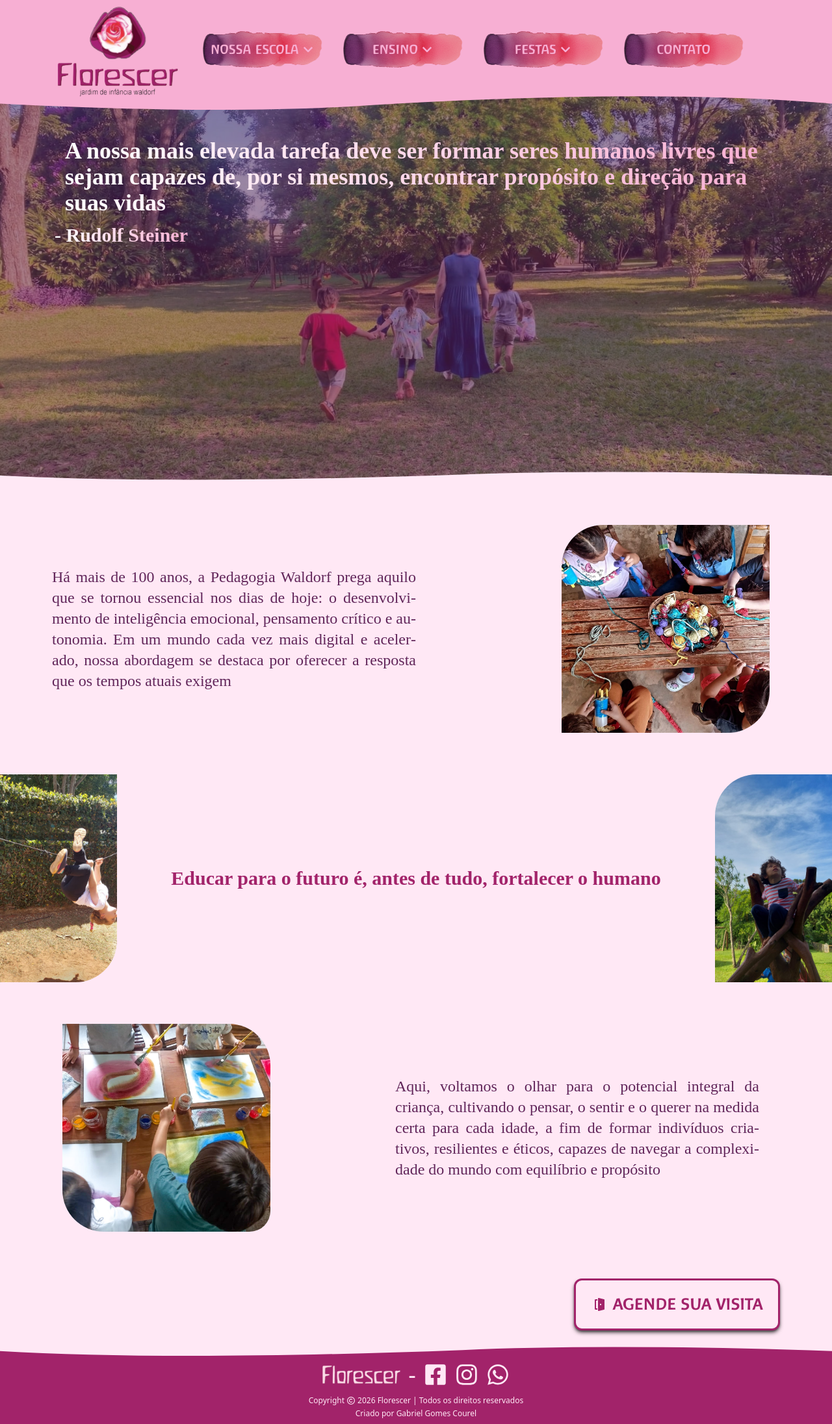
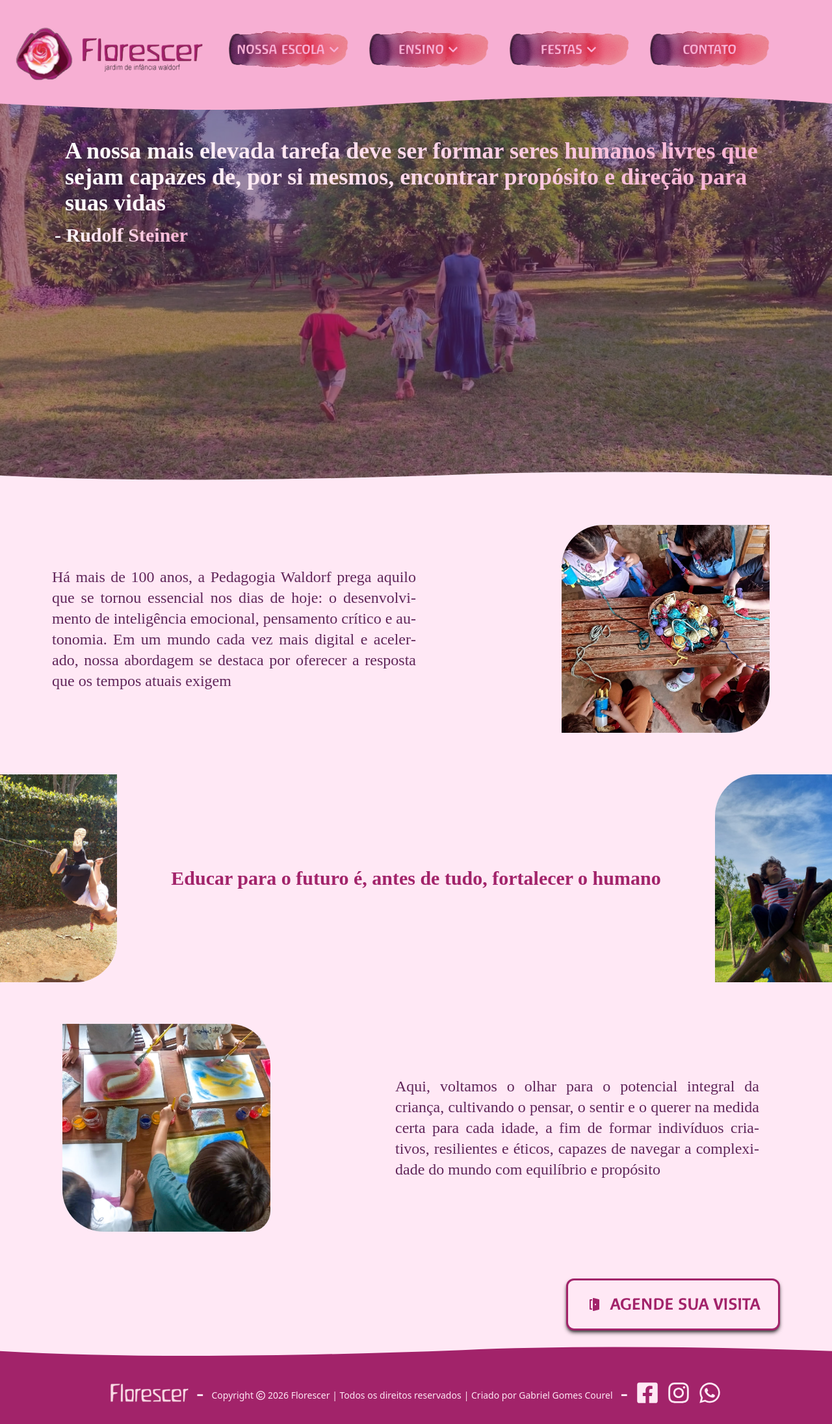
Before and after one commit to GabrielCourel/Florescer---Jardim-de-Inf-ncia-Waldorf-Website, a React (Vite) app in the folder florescer-webstie/: page / in a window 1280 px wide. Shown: the whole page at 65% size. Built offline with nearby package versions, Linux system fonts and the light colour scheme; a web font is replaced by a local one.

Commit message:
feature/footer completo

```diff
--- a/florescer-webstie/src/components/Footer.jsx
+++ b/florescer-webstie/src/components/Footer.jsx
@@ -21,26 +21,40 @@ export default function Footer ()
                 </svg>
 
                 {/* Div para guardar o conteúdo */}
-                <div className="bg-roxo-quase relative z-20 w-full h-24 -mt-24">
+                <div className="bg-roxo-quase relative z-20 w-full h-24 -mt-24 4k:h-34 grande:h-46">
 
                     <div className="flex justify-center items-center mx-8 my-2 h-full">
 
                         <div className="flex flex-col justify-center items-center">
 
-                            <div className="flex justify-center items-center gap-3 text-rosa-pastel text-4xl">
-                                <img src={florescer2} className="w-30" />
+                            <div className="flex justify-center items-center gap-3 text-rosa-pastel text-4xl note:text-5xl 4k:text-6xl grande:text-7xl">
+
+                                <img src={florescer2} className="w-30 note:w-50 4k:w-70 grande:w-90" />
+
                                 <p> - </p>
+
+                                    <div className="hidden foto:flex flex-col justify-center items-center translate-y-2.75 laptop:translate-y-1">
+                                        <div className="flex items-center justify-center gap-1 h-10 text-rosa-pastel text-xs laptop:text-sm note:text-lg 4k:text-xl grande:text-3xl">
+                                            <p>Copyright</p>
+                                            <FaRegCopyright />
+                                            <p>2026 Florescer | Todos os direitos reservados</p>
+                                            <p className="text-rosa-pastel text-sm hidden laptop:block note:text-lg 4k:text-xl grande:text-3xl">| Criado por Gabriel Gomes Courel</p>
+                                        </div>
+                                        <p className="text-rosa-pastel text-xs -translate-y-2 laptop:hidden">Criado por Gabriel Gomes Courel</p>
+                                    </div>
+
+                                <p className="hidden foto:block"> - </p>
                                 <FaFacebookSquare className="hover:scale-110 hover:cursor-pointer transition-all duration-300"/>
                                 <FaInstagram className="hover:scale-110 hover:cursor-pointer transition-all duration-300"/>
                                 <FaWhatsapp className="hover:scale-110 hover:cursor-pointer transition-all duration-300"/>
                             </div>
 
-                            <div className="flex items-center justify-center gap-1 h-10 text-rosa-pastel text-xs">
+                            <div className="flex items-center justify-center gap-1 h-10 text-rosa-pastel text-xs foto:hidden">
                                 <p>Copyright</p>
                                 <FaRegCopyright />
                                 <p>2026 Florescer | Todos os direitos reservados</p>
                             </div>
-                            <p className=" text-rosa-pastel text-xs -translate-y-2">Criado por Gabriel Gomes Courel</p>
+                            <p className="text-rosa-pastel text-xs -translate-y-2 foto:hidden">Criado por Gabriel Gomes Courel</p>
 
                         </div>
                     </div>
--- a/florescer-webstie/src/components/Navbar.module.css
+++ b/florescer-webstie/src/components/Navbar.module.css
@@ -12,12 +12,12 @@
 
 .divlogoFlorescer
 {
-    @apply mx-8 flex justify-between items-center tablet:w-full tablet:mx-6 tablet:my-auto meio:w-auto meio:mx-0 meio:ml-2 meio:scale-80 meio:translate-y-1.5 laptop:scale-90 laptop:translate-y-2 note:ml-4 note:scale-100 4k:scale-130 4k:ml-14;
+    @apply mx-8 flex justify-between items-center tablet:w-full tablet:mx-6 tablet:my-auto meio:w-auto meio:mx-0 meio:ml-2 meio:scale-80 meio:translate-y-1.5 laptop:scale-90 laptop:translate-y-2 nav:ml-18 note:ml-8 note:scale-100 nav2:ml-26 4k:scale-130 4k:ml-14 grande:ml-40 grande:scale-150;
 }
 
 .logoFlorescer
 {
-    @apply contents justify-between items-center tablet:flex tablet:justify-start meio:flex-col meio:justify-start meio:-translate-y-2 laptop:ml-14 note:-translate-y-3;
+    @apply contents justify-between items-center meio:flex-col meio:justify-start meio:-translate-y-2 laptop:ml-14 note:-translate-y-3;
 }
 
 .logo
--- a/florescer-webstie/src/index.css
+++ b/florescer-webstie/src/index.css
@@ -29,7 +29,9 @@
     --breakpoint-foto:716px;
     --breakpoint-meio: 868px;
     --breakpoint-laptop: 1024px;
+    --breakpoint-nav: 1300px;
     --breakpoint-note: 1440px;
+    --breakpoint-nav2: 1600px;
     --breakpoint-4k: 1800px;
     --breakpoint-grande: 2300px;
 
--- a/florescer-webstie/src/pages/Home.module.css
+++ b/florescer-webstie/src/pages/Home.module.css
@@ -67,12 +67,12 @@
 
 .textoUmTres
 {
-    @apply text-xl mx-8 font-quaseW text-justify hyphens-auto text-roxo-escuro tablet:text-2xl tablet:w-100 tablet:my-8 laptop:w-140 laptop:mx-0 laptop:mr-8 laptop:flex laptop:items-center note:text-3xl note:w-210 4k:text-4xl 4k:w-230 grande:text-5xl grande:w-300
+    @apply text-xl mx-8 font-quaseW text-justify hyphens-auto text-roxo-escuro tablet:text-2xl tablet:w-100 tablet:my-8 laptop:w-140 laptop:mx-0 laptop:mr-8 laptop:flex laptop:items-center note:text-3xl note:w-210 4k:text-4xl 4k:w-240 grande:text-5xl grande:w-300
 }
 
 .fotoUm
 {
-    @apply w-80 h-80 my-8 mr-4 ml-auto overflow-hidden note:w-90 note:h-90 grande:h-140 grande:w-140 rounded-tl-[4em] rounded-br-[4em]
+    @apply w-80 h-80 my-8 mr-4 ml-auto overflow-hidden note:w-90 note:h-90 4k:h-120 4k:w-120 grande:h-140 grande:w-140 rounded-tl-[4em] rounded-br-[4em]
 }
 
 .padrao
@@ -87,7 +87,7 @@
 
 .fotosDois
 {
-    @apply w-70 h-80 note:w-80 note:h-90 grande:h-140 grande:w-130
+    @apply w-70 h-80 note:w-80 note:h-90 4k:h-120 4k:w-110 grande:h-140 grande:w-130
 }
 
 .textoDois
@@ -97,20 +97,20 @@
 
 .fotoTres
 {
-    @apply w-80 h-80 my-8 mx-auto rounded-br-4xl overflow-hidden tablet:ml-4 note:w-90 note:h-90 grande:h-140 grande:w-140 rounded-tr-[4em] rounded-bl-[4em]
+    @apply w-80 h-80 my-8 mx-auto rounded-br-4xl overflow-hidden tablet:ml-4 note:w-90 note:h-90 4k:h-120 4k:w-120 grande:h-140 grande:w-140 rounded-tr-[4em] rounded-bl-[4em]
 }
 
 .divQuatro
 {
-    @apply flex flex-col tablet:flex-row tablet:justify-between meio:mx-20 note:my-12 4k:mx-40 grande:mx-60
+    @apply flex flex-col tablet:mx-6 tablet:flex-row tablet:justify-between meio:mx-20 note:my-12 4k:mx-40 grande:mx-60
 }
 
 .textoQuatro
 {
-    @apply text-xl text-center font-semibold mx-8 font-quaseW text-roxo-quase [&_.Typewriter]:inline tablet:flex tablet:justify-center tablet:items-center tablet:w-100 tablet:text-2xl tablet:my-8 tablet:mx-4 laptop:mx-0 laptop:w-120 note:text-3xl note:w-220 4k:text-4xl 4k:w-260 grande:text-5xl grande:w-280
+    @apply text-xl text-center font-semibold mx-8 font-quaseW text-roxo-quase [&_.Typewriter]:inline tablet:flex tablet:justify-center tablet:items-center tablet:w-100 tablet:text-2xl tablet:my-8 tablet:mx-4 laptop:mx-0 laptop:w-140 note:text-3xl note:w-220 4k:text-4xl 4k:w-260 grande:text-5xl grande:w-280
 }
 
 .botao
 {
-    @apply my-8 mb-18 mx-auto p-4 rounded-xl flex justify-center items-center gap-2 bg-rosa-pastel border-roxo-quase text-roxo-quase border-3 text-xl font-semibold font-Waldorf2 h-16 w-fit shadow-md shadow-black/70 hover:cursor-pointer hover:text-rosa-pastel hover:bg-roxo-quase hover:scale-105 transition-all duration-400 tablet:p-6 tablet:h-20 tablet:text-2xl tablet:my-auto tablet:mx-0 note:text-3xl note:gap-4 note:p-8 4k:text-4xl 4k:p-10 grande:p-12 grande:text-5xl
+    @apply my-8 mb-18 mx-auto p-4 rounded-xl flex justify-center items-center gap-2 bg-rosa-pastel border-roxo-quase text-roxo-quase border-3 text-xl font-semibold font-Waldorf2 h-16 w-fit shadow-md shadow-black/70 hover:cursor-pointer hover:text-rosa-pastel hover:bg-roxo-quase hover:scale-105 transition-all duration-400 tablet:p-6 tablet:h-20 tablet:my-auto tablet:mx-0 laptop:text-2xl laptop:gap-3 laptop:p-7 note:text-3xl note:gap-4 note:p-8 4k:text-4xl 4k:p-10 grande:p-12 grande:text-5xl
 }
```
Also changed, not shown: florescer-webstie/src/assets/logos/logo-completa2.png (added).
